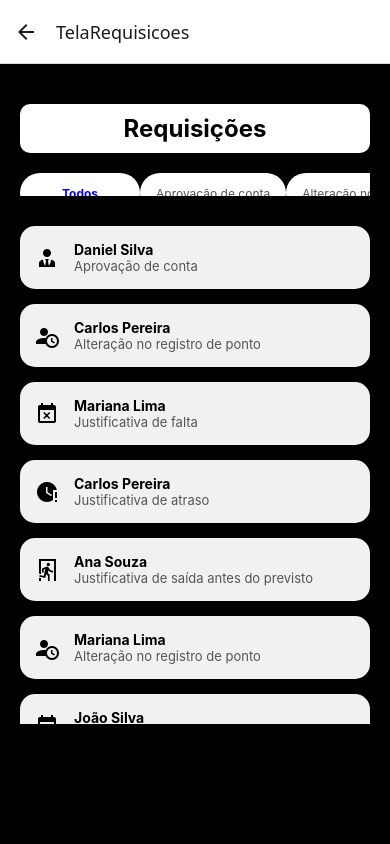
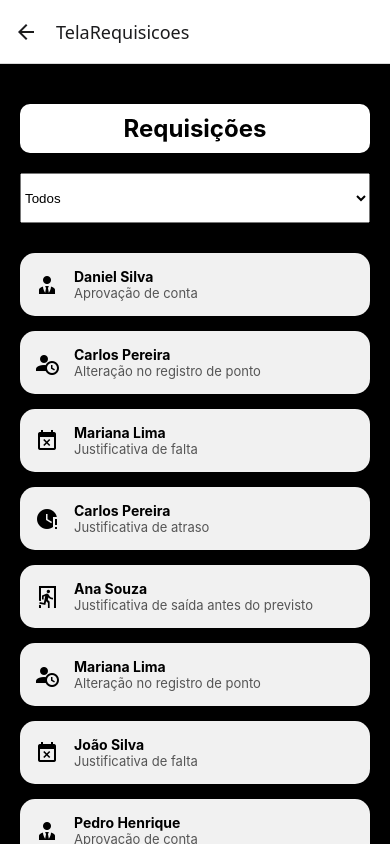
Before and after one commit to rafaeleites/T197_N24CD_Rafael_Leites, a React Native app in the folder projeto_devmoveis/: screen /TelaRequisicoes in a window 390 px wide. Built offline with nearby package versions, Linux system fonts and the light colour scheme.

Commit message:
tela requisições alterada

```diff
--- a/projeto_devmoveis/package.json
+++ b/projeto_devmoveis/package.json
@@ -9,7 +9,7 @@
   },
   "dependencies": {
     "@expo/vector-icons": "^14.0.2",
-    "@react-native-picker/picker": "^2.9.0",
+    "@react-native-picker/picker": "^2.11.0",
     "@react-navigation/native": "*",
     "@react-navigation/native-stack": "*",
     "expo": "~52.0.46",
--- a/projeto_devmoveis/screens/TelaRequisicoes.js
+++ b/projeto_devmoveis/screens/TelaRequisicoes.js
@@ -1,12 +1,13 @@
 import React, { useState } from 'react';
-import { View, Text, StyleSheet, TouchableOpacity, ScrollView } from 'react-native';
+import { View, Text, StyleSheet, ScrollView } from 'react-native';
+import { Picker } from '@react-native-picker/picker'; // Importação corrigida
 import MaterialCommunityIcons from 'react-native-vector-icons/MaterialCommunityIcons';
 
-const cor1 = '#000000'; //preto
-const cor2 = "#f0dc82"; //dourado
-const cor3 = '2F2F2F'; // Cinza
-const cor4 = 'F5F5DC'; // Bege
-const cor5 = 'B8860B'; // dourado2
+const cor1 = '#000000'; // Preto
+const cor2 = "#f0dc82"; // Dourado
+const cor3 = '#2F2F2F'; // Cinza
+const cor4 = '#F5F5DC'; // Bege
+const cor5 = '#B8860B'; // Dourado 2
 
 export default function TelaRequisicoes() {
   const [tipoSelecionado, setTipoSelecionado] = useState(''); // Filtro por tipo de requisição
@@ -34,37 +35,21 @@ export default function TelaRequisicoes() {
       {/* Título */}
       <Text style={styles.title}>Requisições</Text>
 
-      {/* Filtros */}
-      <ScrollView horizontal showsHorizontalScrollIndicator={false} style={styles.filterContainer}>
-        <TouchableOpacity onPress={() => setTipoSelecionado('')} style={styles.filterButton}>
-          <Text style={[styles.filterText, tipoSelecionado === '' && styles.filterTextSelected]}>Todos</Text>
-        </TouchableOpacity>
-        <TouchableOpacity onPress={() => setTipoSelecionado('Aprovação de conta')} style={styles.filterButton}>
-          <Text style={[styles.filterText, tipoSelecionado === 'Aprovação de conta' && styles.filterTextSelected]}>
-            Aprovação de conta
-          </Text>
-        </TouchableOpacity>
-        <TouchableOpacity onPress={() => setTipoSelecionado('Alteração no registro de ponto')} style={styles.filterButton}>
-          <Text style={[styles.filterText, tipoSelecionado === 'Alteração no registro de ponto' && styles.filterTextSelected]}>
-            Alteração no ponto
-          </Text>
-        </TouchableOpacity>
-        <TouchableOpacity onPress={() => setTipoSelecionado('Justificativa de falta')} style={styles.filterButton}>
-          <Text style={[styles.filterText, tipoSelecionado === 'Justificativa de falta' && styles.filterTextSelected]}>
-            Justificativa de falta
-          </Text>
-        </TouchableOpacity>
-        <TouchableOpacity onPress={() => setTipoSelecionado('Justificativa de atraso')} style={styles.filterButton}>
-          <Text style={[styles.filterText, tipoSelecionado === 'Justificativa de atraso' && styles.filterTextSelected]}>
-            Justificativa de atraso
-          </Text>
-        </TouchableOpacity>
-        <TouchableOpacity onPress={() => setTipoSelecionado('Justificativa de saída antes do previsto')} style={styles.filterButton}>
-          <Text style={[styles.filterText, tipoSelecionado === 'Justificativa de saída antes do previsto' && styles.filterTextSelected]}>
-            Saída antecipada
-          </Text>
-        </TouchableOpacity>
-      </ScrollView>
+      {/* Filtro como Picker */}
+      <View style={styles.pickerContainer}>
+        <Picker
+          selectedValue={tipoSelecionado}
+          onValueChange={(itemValue) => setTipoSelecionado(itemValue)}
+          style={styles.picker}
+        >
+          <Picker.Item label="Todos" value="" />
+          <Picker.Item label="Aprovação de conta" value="Aprovação de conta" />
+          <Picker.Item label="Alteração no registro de ponto" value="Alteração no registro de ponto" />
+          <Picker.Item label="Justificativa de falta" value="Justificativa de falta" />
+          <Picker.Item label="Justificativa de atraso" value="Justificativa de atraso" />
+          <Picker.Item label="Justificativa de saída antes do previsto" value="Justificativa de saída antes do previsto" />
+        </Picker>
+      </View>
 
       {/* Lista de Requisições */}
       <ScrollView contentContainerStyle={styles.scrollContainer}>
@@ -78,29 +63,6 @@ export default function TelaRequisicoes() {
           </View>
         ))}
       </ScrollView>
-
-      {/* Rodapé com ícones */}
-      <View style={styles.footer}>
-        <TouchableOpacity onPress={() => navigation.navigate('TelaRecursos')}>
-          <MaterialCommunityIcons name="cog-outline" size={30} color="#000" />
-          {/* Engrenagem */}
-        </TouchableOpacity>
-        <TouchableOpacity onPress={() => navigation.navigate('TelaRequisicoes')}>
-          <MaterialCommunityIcons name="comment-text-multiple" size={30} color="#000" />
-          {/* Comentários */}
-        </TouchableOpacity>
-        <TouchableOpacity onPress={() => navigation.navigate('TelaEstagiarios')}>
-          <MaterialCommunityIcons name="account-group" size={30} color="#000" />
-          {/* Pessoas */}
-        </TouchableOpacity>
-        <TouchableOpacity onPress={() => navigation.navigate('TelaPerfil')}>
-          <MaterialCommunityIcons
-            name="account-circle-outline" //Foto de perfil
-            size={30}
-            color="#000"
-          />
-        </TouchableOpacity>
-      </View>
     </View>
   );
 }
@@ -115,7 +77,7 @@ const styles = StyleSheet.create({
   title: {
     fontSize: 24,
     fontWeight: 'bold',
-    color: '#000', // Alterado para preto
+    color: '#000',
     backgroundColor: '#fff',
     padding: 10,
     borderRadius: 10,
@@ -126,38 +88,20 @@ const styles = StyleSheet.create({
     shadowOffset: { width: 0, height: 2 },
     elevation: 5,
   },
-  filterContainer: {
-    flexDirection: 'row',
-    flexWrap: 'wrap',
-    marginBottom: 20,
-    gap: 10,
-    zIndex: 1, // Garante que os filtros fiquem acima de outros elementos
-  },
-  filterButton: {
-    paddingVertical: 12,
-    paddingHorizontal: 16,
+  pickerContainer: {
     backgroundColor: '#fff',
     borderRadius: 20,
-    elevation: 3,
-    alignItems: 'center',
-    justifyContent: 'center',
-    minWidth: 120,
-    minHeight: 40,
-    zIndex: 2, // Garante que os botões fiquem acima de outros elementos
+    marginBottom: 20,
+    elevation: 2,
   },
-  filterText: {
-    fontSize: 12,
-    color: '#555',
-    textAlign: 'center',
-    flexShrink: 1,
-  },
-  filterTextSelected: {
-    fontWeight: 'bold',
-    color: '#0000FF', // Alterado para azul
+  picker: {
+    height: 50,
+    width: '100%',
+    color: '#000',
   },
   scrollContainer: {
     paddingBottom: 80,
-    marginTop: 10, // Adiciona espaço entre os filtros e a lista de notificações
+    marginTop: 10,
   },
   card: {
     flexDirection: 'row',
```
Also changed, not shown: 1 other file (tests, documents, lock files or other folders).
